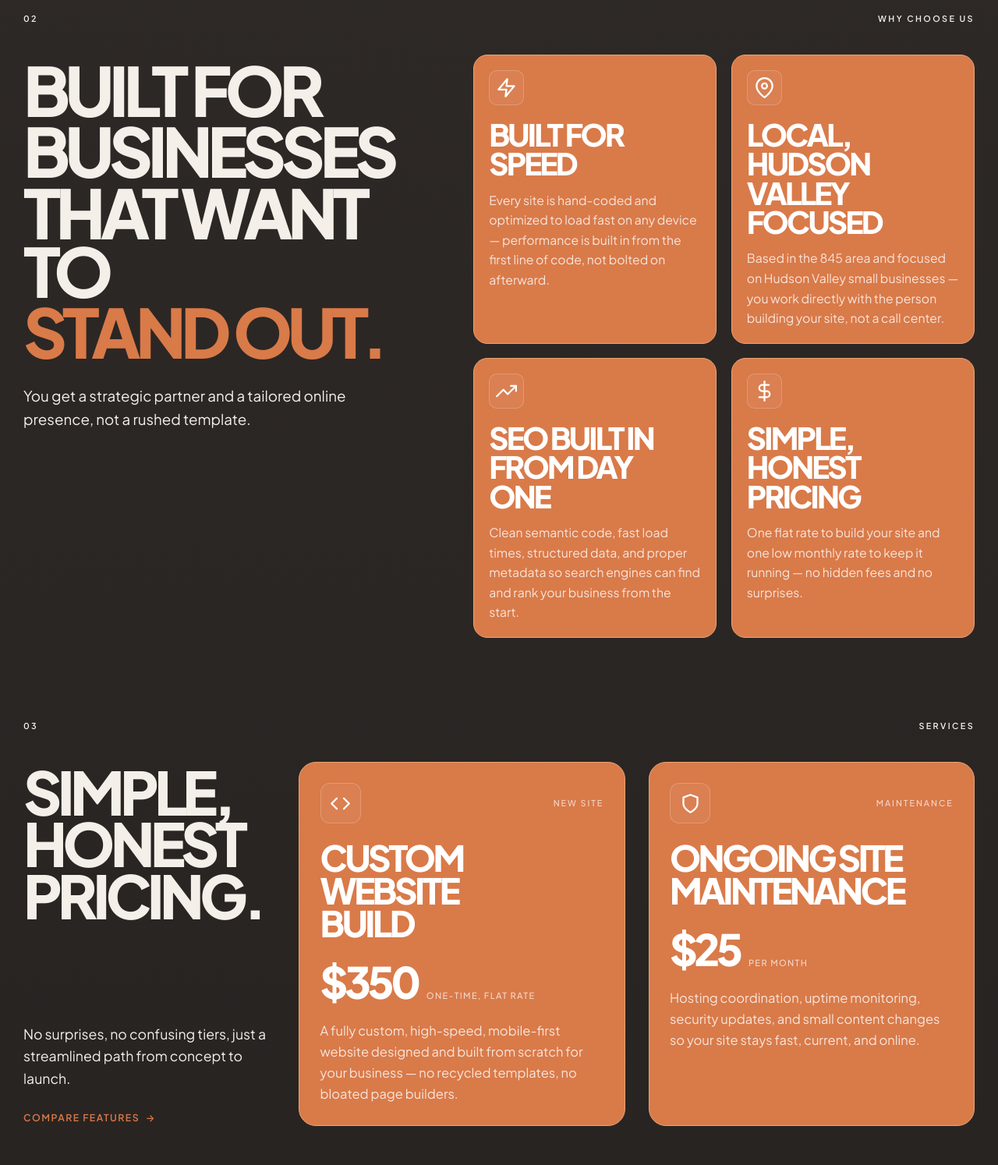
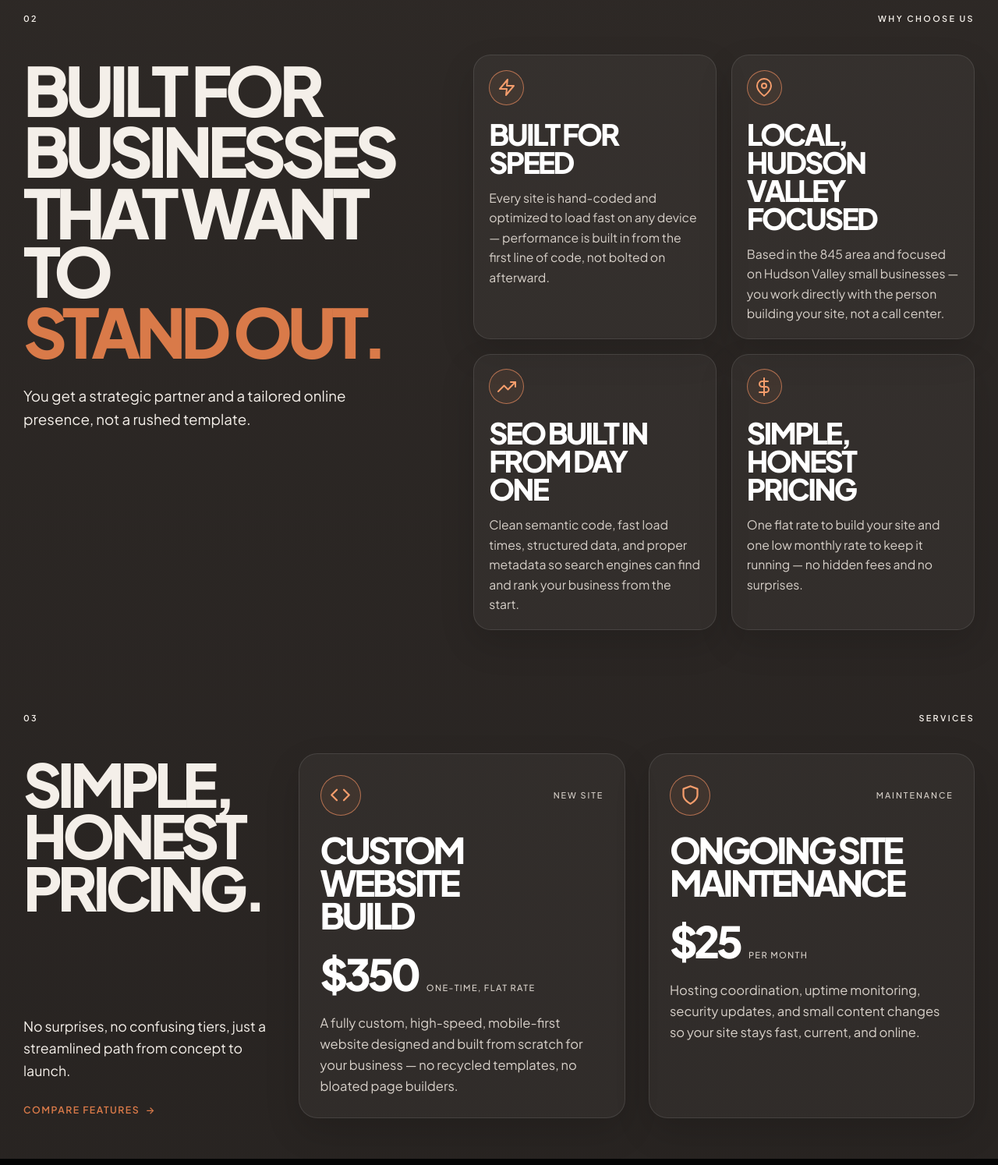
Before and after one commit to jasonf8080/845-sites, a React (Vite) app: page / in a window 1280 px wide. Shown: the part 995-2489 px from the top of the page at 78% size. Built offline with nearby package versions, Linux system fonts and the light colour scheme; no server answers.

Commit message:
update hero

```diff
--- a/src/components/Home/Hero.jsx
+++ b/src/components/Home/Hero.jsx
@@ -25,9 +25,17 @@ const FEATURE_ITEMS = [
 ]
 
 export const Hero = () => (
-  <section id="home" className="relative overflow-hidden bg-[#201d1b] px-5 pb-8 pt-6 text-white md:px-8 md:pb-10 md:pt-8">
+  <section
+    id="home"
+    className="relative overflow-hidden bg-[#201d1b] px-5 pb-8 pt-6 text-white md:px-8 md:pb-10 md:pt-8"
+    style={{
+      backgroundImage: "linear-gradient(90deg, rgba(13,10,8,0.82) 0%, rgba(26,22,18,0.68) 42%, rgba(13,10,8,0.78) 100%), url('/images/header.png')",
+      backgroundSize: 'cover',
+      backgroundPosition: 'center center',
+    }}
+  >
     <div className="pointer-events-none absolute inset-0">
-      <div className="absolute inset-0 bg-[radial-gradient(circle_at_50%_35%,rgba(166,122,86,0.18),transparent_18%),radial-gradient(circle_at_70%_60%,rgba(255,255,255,0.05),transparent_18%),linear-gradient(90deg,#201d1b_0%,#2a2624_40%,#201d1b_100%)]" />
+      <div className="absolute inset-0 bg-[radial-gradient(circle_at_50%_35%,rgba(166,122,86,0.18),transparent_18%),radial-gradient(circle_at_70%_60%,rgba(255,255,255,0.05),transparent_18%)]" />
       <div className="absolute -left-[10%] top-[8%] h-[72%] w-[72%] rounded-full bg-[radial-gradient(circle,rgba(255,255,255,0.04),rgba(255,255,255,0.01)_30%,transparent_68%)] blur-3xl" />
       <div className="absolute right-[8%] top-[18%] h-[50%] w-[50%] rounded-full border border-white/10" />
       <div className="absolute right-[11%] top-[21%] h-[42%] w-[42%] rounded-full border border-white/8" />
--- a/src/components/Home/Reviews.jsx
+++ b/src/components/Home/Reviews.jsx
@@ -46,21 +46,21 @@ export const Reviews = () => (
           {REVIEWS.map((review) => (
             <article
               key={review.author}
-              className="rounded-[24px] border border-[var(--accent-soft)] bg-[var(--accent)] px-6 py-6 text-white shadow-[inset_0_0_0_1px_rgba(255,255,255,0.02)] md:px-8 md:py-8"
+              className="rounded-[24px] border border-white/10 bg-[rgba(255,255,255,0.04)] px-6 py-6 text-[#f4efe9] shadow-[0_18px_45px_rgba(0,0,0,0.14)] md:px-8 md:py-8"
             >
               <div className="flex items-start justify-between gap-4">
-                <div className="text-[1.75rem] tracking-[0.12em] text-white md:text-[2.15rem]">★★★★★</div>
+                <div className="text-[1.75rem] tracking-[0.12em] text-[#f59d6c] md:text-[2.15rem]">★★★★★</div>
               </div>
 
-              <p className="mt-6 max-w-[430px] text-[1.05rem] leading-relaxed text-white/85 md:text-[1.18rem]">
+              <p className="mt-6 max-w-[430px] text-[1.05rem] leading-relaxed text-[#f4efe9] md:text-[1.18rem]">
                 “{review.quote}”
               </p>
 
-              <div className="mt-8 h-px w-full bg-white/15" />
+              <div className="mt-8 h-px w-full bg-white/10" />
 
               <div className="mt-6">
                 <p className="text-[1.02rem] font-black uppercase tracking-[-0.05em] text-white md:text-[1.1rem] md:tracking-[-0.04em]">{review.author.toUpperCase()}</p>
-                <p className="mt-2 max-w-[290px] text-[0.72rem] uppercase tracking-[0.12em] text-white/70 md:text-[0.82rem]">
+                <p className="mt-2 max-w-[290px] text-[0.72rem] uppercase tracking-[0.12em] text-[#d7d0c9] md:text-[0.82rem]">
                   {review.role.toUpperCase()}
                 </p>
               </div>
--- a/src/components/Home/Services.jsx
+++ b/src/components/Home/Services.jsx
@@ -59,13 +59,13 @@ export const Services = () => (
         {SERVICE_ITEMS.map(({ id, icon: Icon, label, title, price, priceSuffix, description }) => (
           <article
             key={id}
-            className="rounded-[22px] border border-[var(--accent-soft)] bg-[var(--accent)] p-6 text-white shadow-[inset_0_0_0_1px_rgba(255,255,255,0.02)] md:p-7"
+            className="rounded-[24px] border border-white/10 bg-[rgba(255,255,255,0.04)] p-6 text-[#f4efe9] shadow-[0_18px_45px_rgba(0,0,0,0.14)] md:p-7"
           >
             <div className="mb-6 flex items-center justify-between gap-4">
-              <div className="flex h-14 w-14 items-center justify-center rounded-[12px] border border-white/20 bg-white/5 text-[1.8rem] text-white">
+              <div className="flex h-14 w-14 items-center justify-center rounded-full border border-[#e78a5e]/70 bg-[rgba(231,138,94,0.08)] text-[1.8rem] text-[#f59d6c]">
                 <Icon aria-hidden="true" />
               </div>
-              <span className="text-[0.72rem] font-medium uppercase tracking-[0.18em] text-white/70">{label}</span>
+              <span className="text-[0.72rem] font-medium uppercase tracking-[0.18em] text-[#d7d0c9]">{label}</span>
             </div>
 
             <h3 className="max-w-[330px] text-[2.3rem] font-black leading-[0.92] tracking-[-0.07em] text-white md:text-[3.05rem] md:tracking-[-0.075em]">
@@ -80,12 +80,12 @@ export const Services = () => (
               <span className="text-[2.6rem] font-black leading-none tracking-[-0.07em] text-white md:text-[3.7rem] md:tracking-[-0.08em]">
                 {price}
               </span>
-              <span className="text-[0.74rem] font-medium uppercase tracking-[0.12em] text-white/70">
+              <span className="text-[0.74rem] font-medium uppercase tracking-[0.12em] text-[#d7d0c9]">
                 {priceSuffix}
               </span>
             </div>
 
-            <p className="mt-6 max-w-[430px] text-[1rem] leading-relaxed text-white/80 md:text-[1.1rem]">
+            <p className="mt-6 max-w-[430px] text-[1rem] leading-relaxed text-[#d7d0c9] md:text-[1.1rem]">
               {description}
             </p>
           </article>
--- a/src/components/Home/WhyChooseUs.jsx
+++ b/src/components/Home/WhyChooseUs.jsx
@@ -56,13 +56,13 @@ export const WhyChooseUs = () => (
           {CARD_DATA.map(({ id, icon: Icon, title, text }) => (
             <article
               key={id}
-              className="min-h-[255px] rounded-[18px] border border-[var(--accent-soft)] bg-[var(--accent)] p-5 text-white shadow-[inset_0_0_0_1px_rgba(255,255,255,0.02)]"
+              className="min-h-[255px] rounded-[22px] border border-white/10 bg-[rgba(255,255,255,0.04)] p-5 text-[#f4efe9] shadow-[0_18px_45px_rgba(0,0,0,0.14)]"
             >
-              <div className="mb-5 flex h-12 w-12 items-center justify-center rounded-[10px] border border-white/20 bg-white/5 text-[1.8rem] font-bold text-white">
+              <div className="mb-5 flex h-12 w-12 items-center justify-center rounded-full border border-[#e78a5e]/70 bg-[rgba(231,138,94,0.08)] text-[1.6rem] text-[#f59d6c]">
                 <Icon aria-hidden="true" />
               </div>
 
-              <h3 className="max-w-[245px] text-[1.85rem] font-black leading-[0.96] tracking-[-0.07em] text-white md:text-[2.6rem] md:tracking-[-0.07em]">
+              <h3 className="max-w-[245px] text-[1.85rem] font-black leading-[0.96] tracking-[-0.07em] text-white md:text-[2.5rem] md:tracking-[-0.07em]">
                 {title.split('\n').map((line, index) => (
                   <span key={line + index} className="block">
                     {line}
@@ -70,7 +70,7 @@ export const WhyChooseUs = () => (
                 ))}
               </h3>
 
-              <p className="mt-4 max-w-[290px] text-[0.95rem] leading-relaxed text-white/80 md:text-[1.05rem]">
+              <p className="mt-4 max-w-[290px] text-[0.95rem] leading-relaxed text-[#d7d0c9] md:text-[1.05rem]">
                 {text}
               </p>
             </article>
```
Also changed, not shown: public/images/header.png (added).
